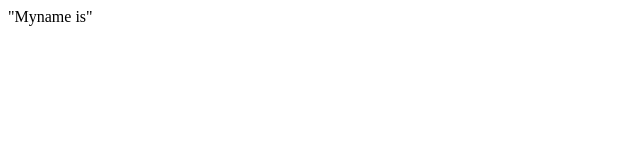
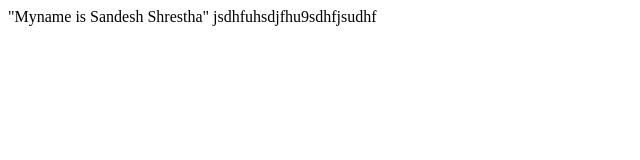
Before and after one commit to sandescrst/myappSample, a plain HTML site: page login.html in a window 1280 px wide. Shown: the whole page, without its empty margins (0-640 px from the left). Drawn offline with Linux system fonts and the light colour scheme.

```diff
--- a/login.html
+++ b/login.html
@@ -1,3 +1,4 @@
 <head>
-    "Myname is"
+    "Myname is Sandesh Shrestha"
+    jsdhfuhsdjfhu9sdhfjsudhf
 </head>
```
Also changed, not shown: index01.html (+4 -0 lines).
